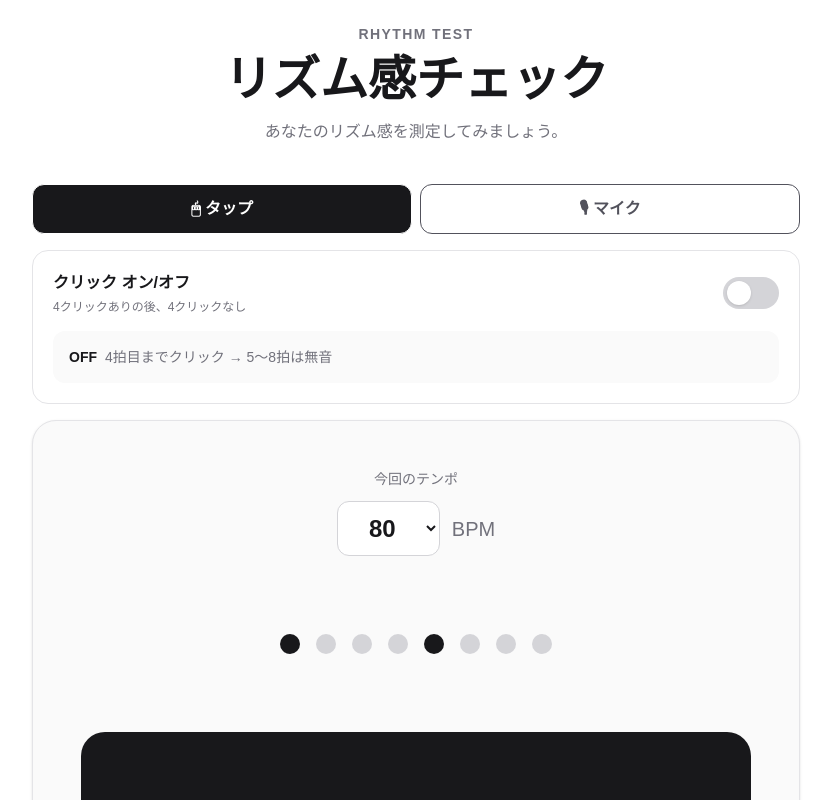
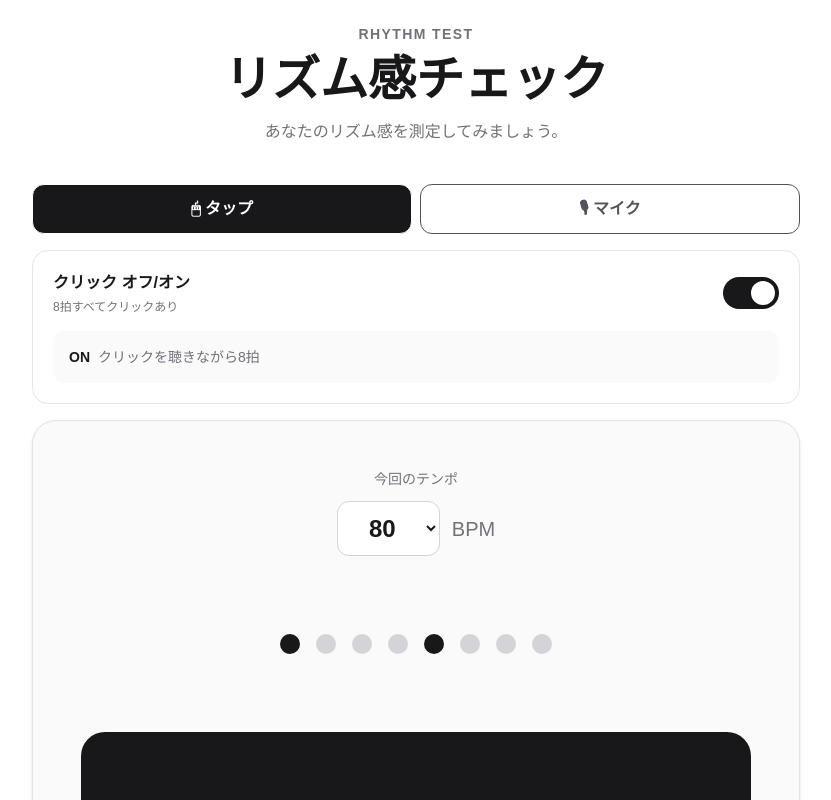
Before and after one commit to hythm-onkan/rhythm-test, a Next.js app: page / in a window 1280 px wide. Shown: the top 800 px of the page, without its empty margins (224-1055 px from the left). Built offline with nearby package versions, Linux system fonts and the light colour scheme.

Commit message:
クリック文言を修正

```diff
--- a/app/page.tsx
+++ b/app/page.tsx
@@ -79,7 +79,7 @@ export default function Home() {
   // ==========================================
 
   const [clickEnabled, setClickEnabled] =
-    useState(false);
+    useState(true);
 
   // ==========================================
   // Phase
@@ -204,7 +204,7 @@ export default function Home() {
   // ==========================================
 
   const clickEnabledRef =
-    useRef<boolean>(false);
+    useRef<boolean>(true);
 
   // ==========================================
   // Phase変更
@@ -1680,7 +1680,7 @@ export default function Home() {
               <div>
 
                 <p className="font-semibold">
-                  クリック オン/オフ
+                  クリック オフ/オン
                 </p>
 
                 <p className="text-xs text-zinc-500 mt-1">
```
